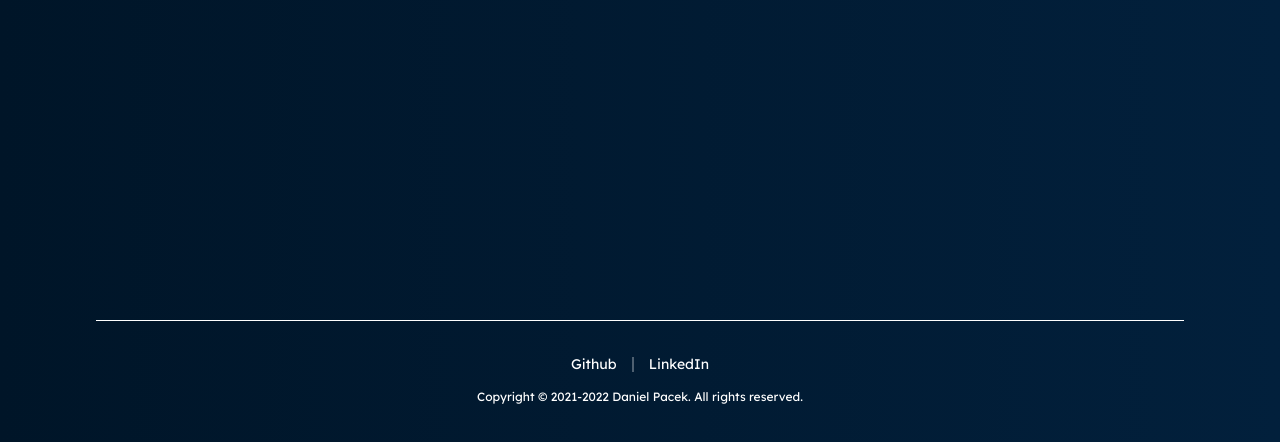
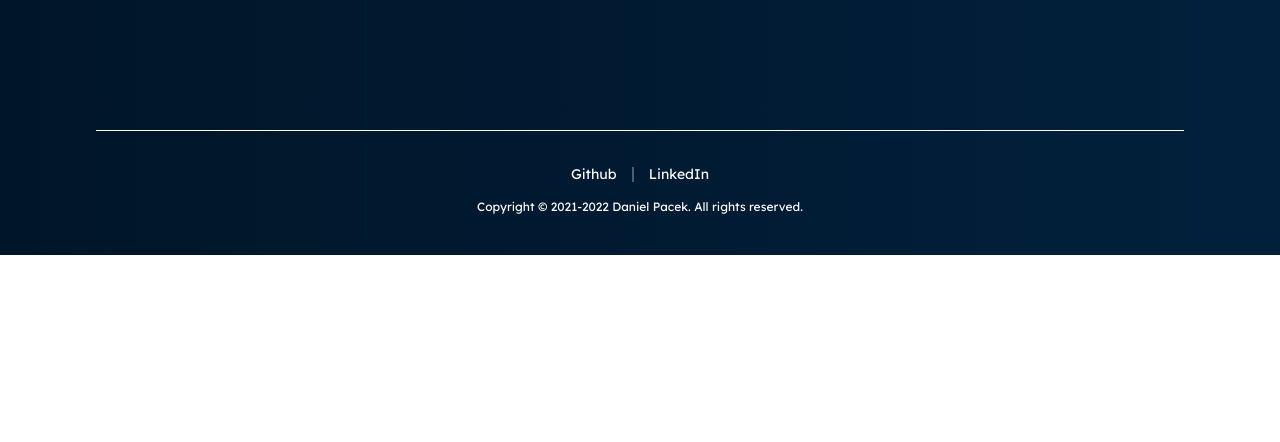
Before and after one commit to fortyfortyy/MyNotes, a React (Create React App) app in the folder frontend/: page /login in a window 1280 px wide. Shown: the part 908-1350 px from the top of the page. After the commit the page ends 1163 px from the top, so only its background shows below. Built offline with nearby package versions, Linux system fonts and the light colour scheme.

Commit message:
created styles for footer

```diff
--- a/frontend/src/components/Footer/FooterStyles.js
+++ b/frontend/src/components/Footer/FooterStyles.js
@@ -6,11 +6,7 @@ export const Foooter = styled.footer`
     line-height: 1.42857143;
     font-size: 16px;
     text-align: center;
-    margin-top: 250px;
-
-    @media screen and (max-width: 819px) {
-          margin-top: 100px;
-    }
+    padding-top: 60px;
 `;
 
 export const MainDiv = styled.div`
```
